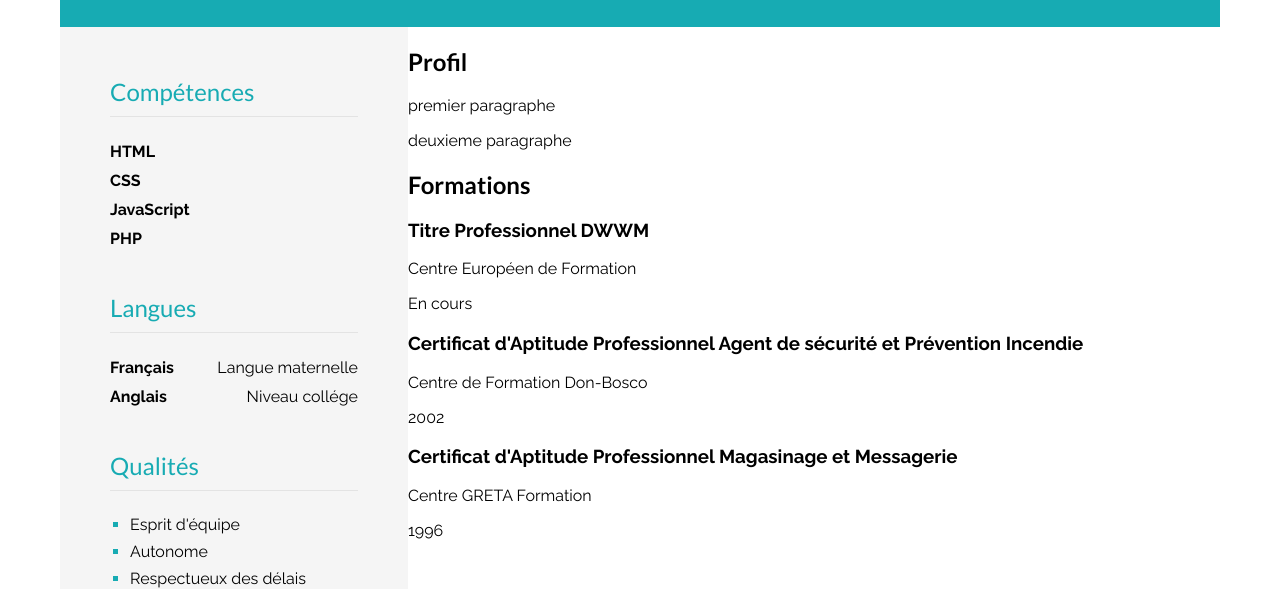
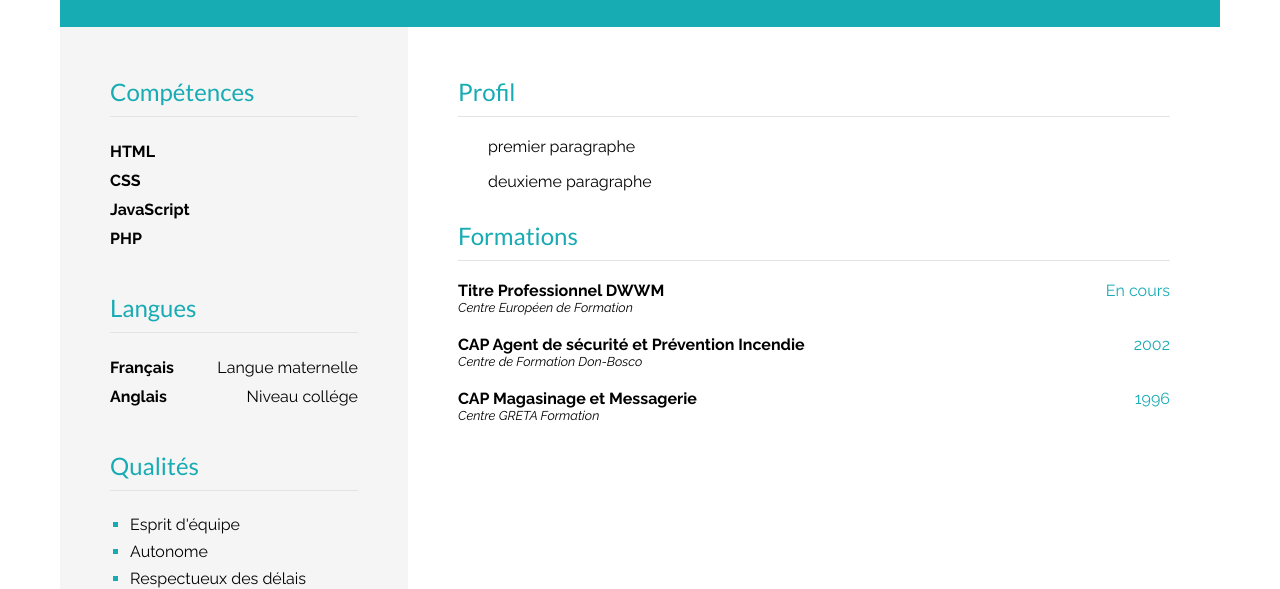
Before and after one commit to romuald67300-rgb/cv-en-ligne, a plain HTML site: page index.html in a window 1280 px wide. Shown: the part 208-797 px from the top of the page. Drawn offline with Linux system fonts and the light colour scheme.

Commit message:
Style des entrés en formation

```diff
--- a/assets/css/style.css
+++ b/assets/css/style.css
@@ -67,6 +67,7 @@ header div {
     flex: 1;
     text-align: center;
 }
+
 header ul {
     list-style: none;
     padding: 0;
@@ -74,6 +75,7 @@ header ul {
     display: flex;
     flex-wrap: wrap;
 }
+
 header li {
     width: 50%;
     padding: 5px 0;
@@ -83,13 +85,15 @@ header li {
     display: flex;
     min-height: 400px;
 }
+
 aside {
     width: 30%;
     background-color: var(--color-bg-light);
     padding: 50px;
 }
 
-aside h2 {
+aside h2,
+main h2 {
     color: var(--color-primary);
     font-weight: 400;
     font-size: 1.5rem;
@@ -103,7 +107,8 @@ aside ul {
     padding: 0px;
     margin: 0 0 40px 0;
 }
-aside li{
+
+aside li {
     padding: 4px 0;
 }
 
@@ -127,6 +132,43 @@ aside li{
 }
 
 main {
+    margin-bottom: 30px;
     flex: 1;
     background-color: var(--color-white);
+    padding: 50px;
 }
+
+main section {
+    margin-bottom: 30px;
+}
+
+.profil p {
+    text-align: justify;
+    text-indent: 30px;
+}
+
+article {
+    display: flex;
+    justify-content: space-between;
+    gap: 20px;
+    margin-bottom: 20px;
+}
+
+article>p {
+    color: var(--color-primary);
+    white-space: nowrap;
+}
+
+article P {
+    margin: 0;
+}
+
+article h3 {
+    font-size: 1rem;
+    margin: 0;
+}
+
+article div p {
+    font-style: italic;
+    font-size: 0.8rem;
+}
--- a/index.html
+++ b/index.html
@@ -65,7 +65,7 @@
                 </section>
             </aside>
             <main>
-                <section>
+                <section class="profil">
                     <h2>Profil</h2>
                     <p>premier paragraphe</p>
                     <p>deuxieme paragraphe</p>
@@ -81,14 +81,14 @@
                     </article>
                     <article>
                         <div>
-                            <h3>Certificat d'Aptitude Professionnel Agent de sécurité et Prévention Incendie</h3>
+                            <h3>CAP Agent de sécurité et Prévention Incendie</h3>
                             <p>Centre de Formation Don-Bosco</p>
                         </div>
                         <p>2002</p>
                     </article>
                     <article>
                         <div>
-                            <h3>Certificat d'Aptitude Professionnel Magasinage et Messagerie</h3>
+                            <h3>CAP Magasinage et Messagerie</h3>
                             <p>Centre GRETA Formation</p>
                         </div>
                         <p>1996</p>
```
